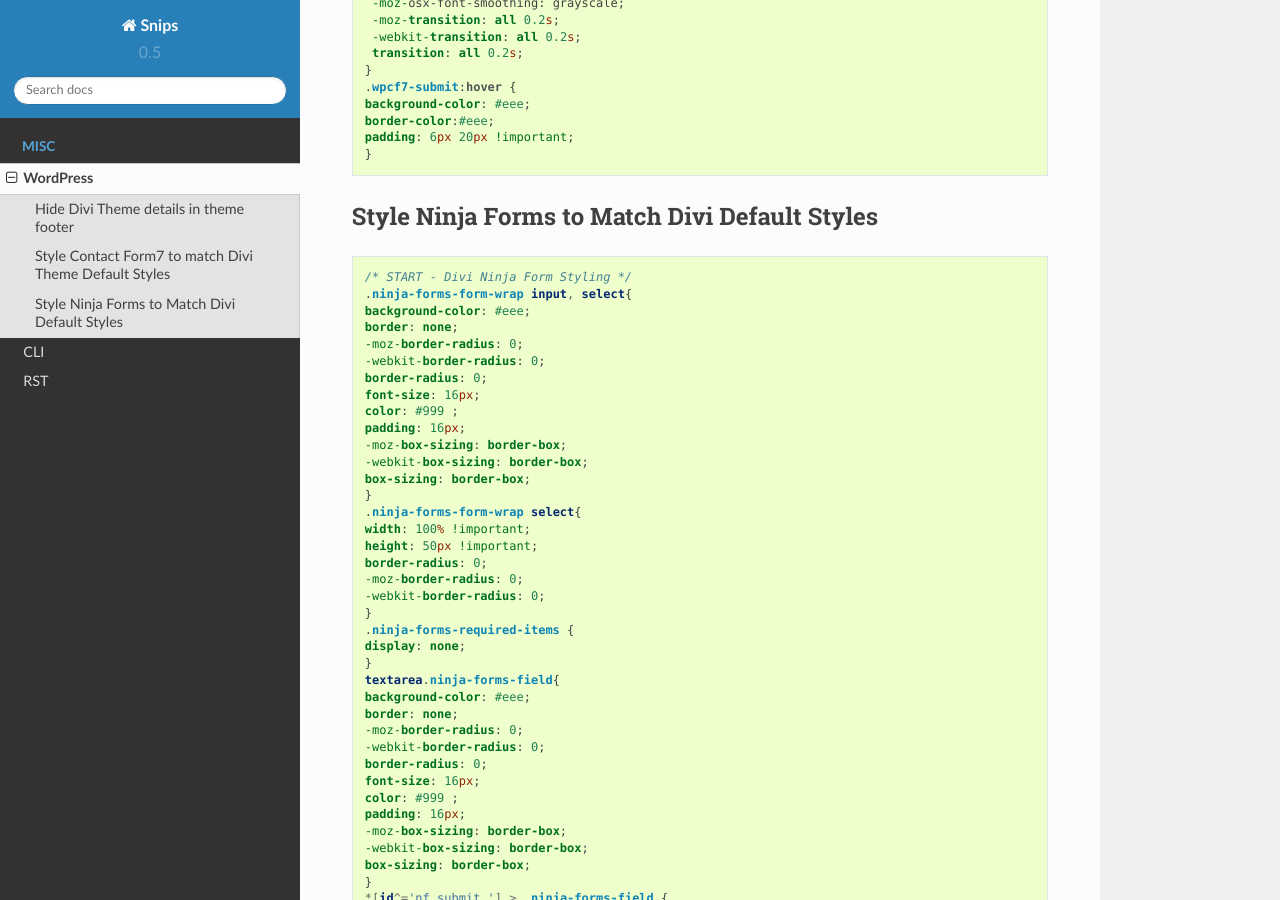
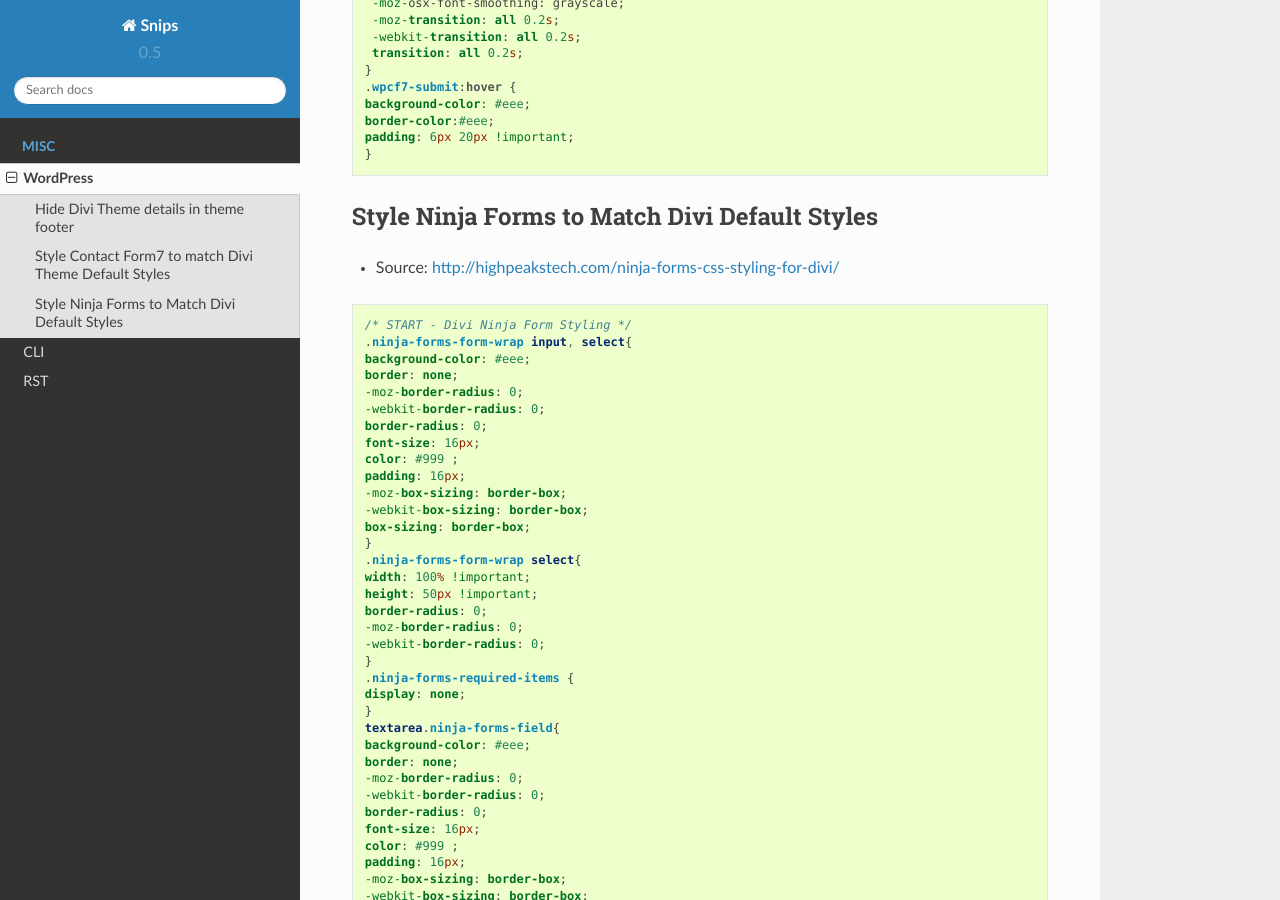
Before and after one commit to brianjking/knowledge, a Sphinx documentation site: the page built from source/wordpress.rst, in a window 1280 px wide and 900 px high, scrolled down 827 px. Built offline with Sphinx 7.4.7 and the Read the Docs theme 2.0.0, drawn with Linux system fonts in a browser that asks for light colours; formulas are drawn with MathJax 3.

Commit message:
Update wordpress.rst

```diff
--- a/source/wordpress.rst
+++ b/source/wordpress.rst
@@ -54,6 +54,8 @@ Style Contact Form7 to match Divi Theme Default Styles
 
 Style Ninja Forms to Match Divi Default Styles
 ~~~~~~~~~~~~~~~~~~~~~~~~~~~~~~~~~~~~~~~~~~~~~~~~~~
+
+* Source: http://highpeakstech.com/ninja-forms-css-styling-for-divi/
 
 .. code-block:: css
 
```
